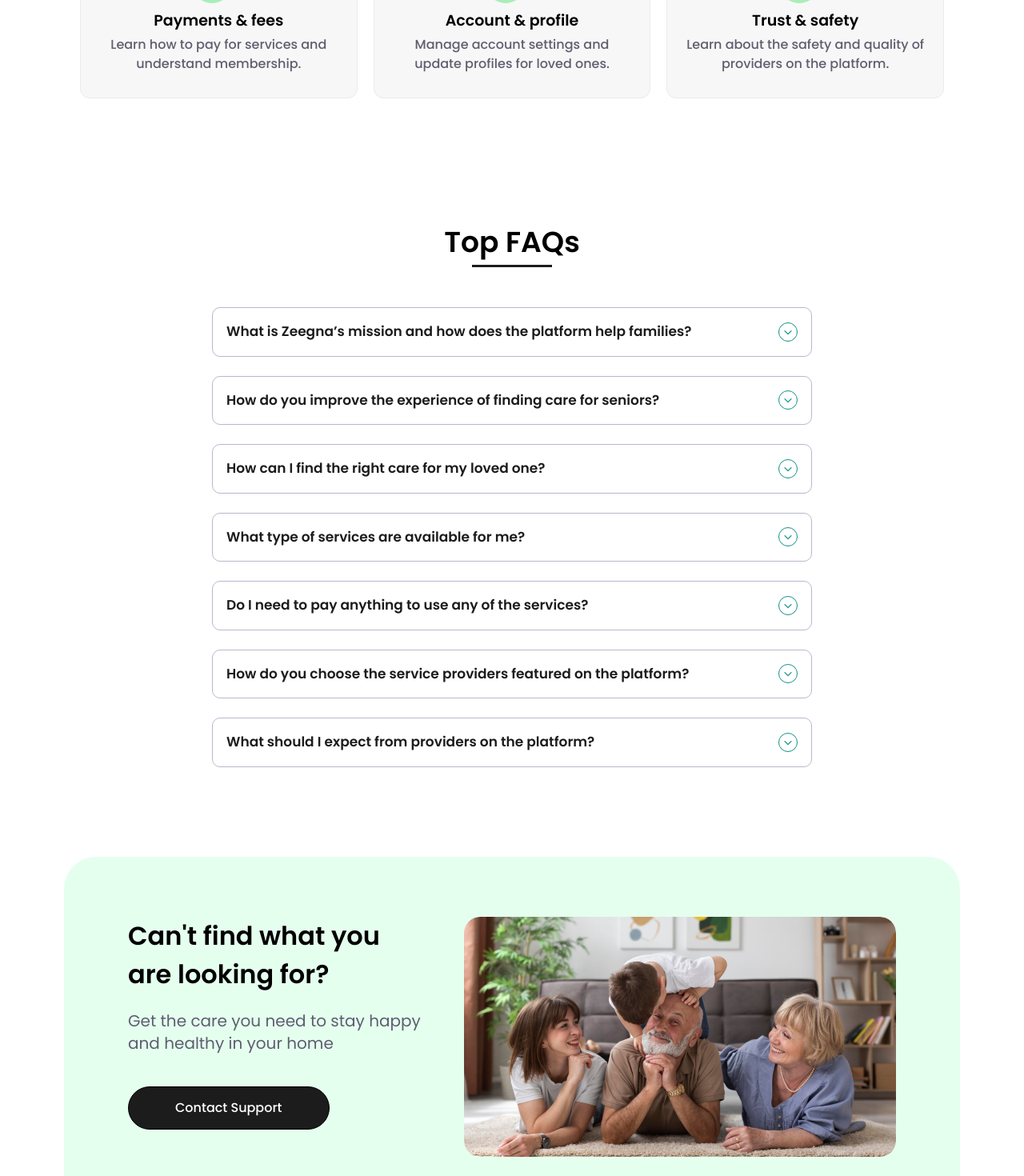
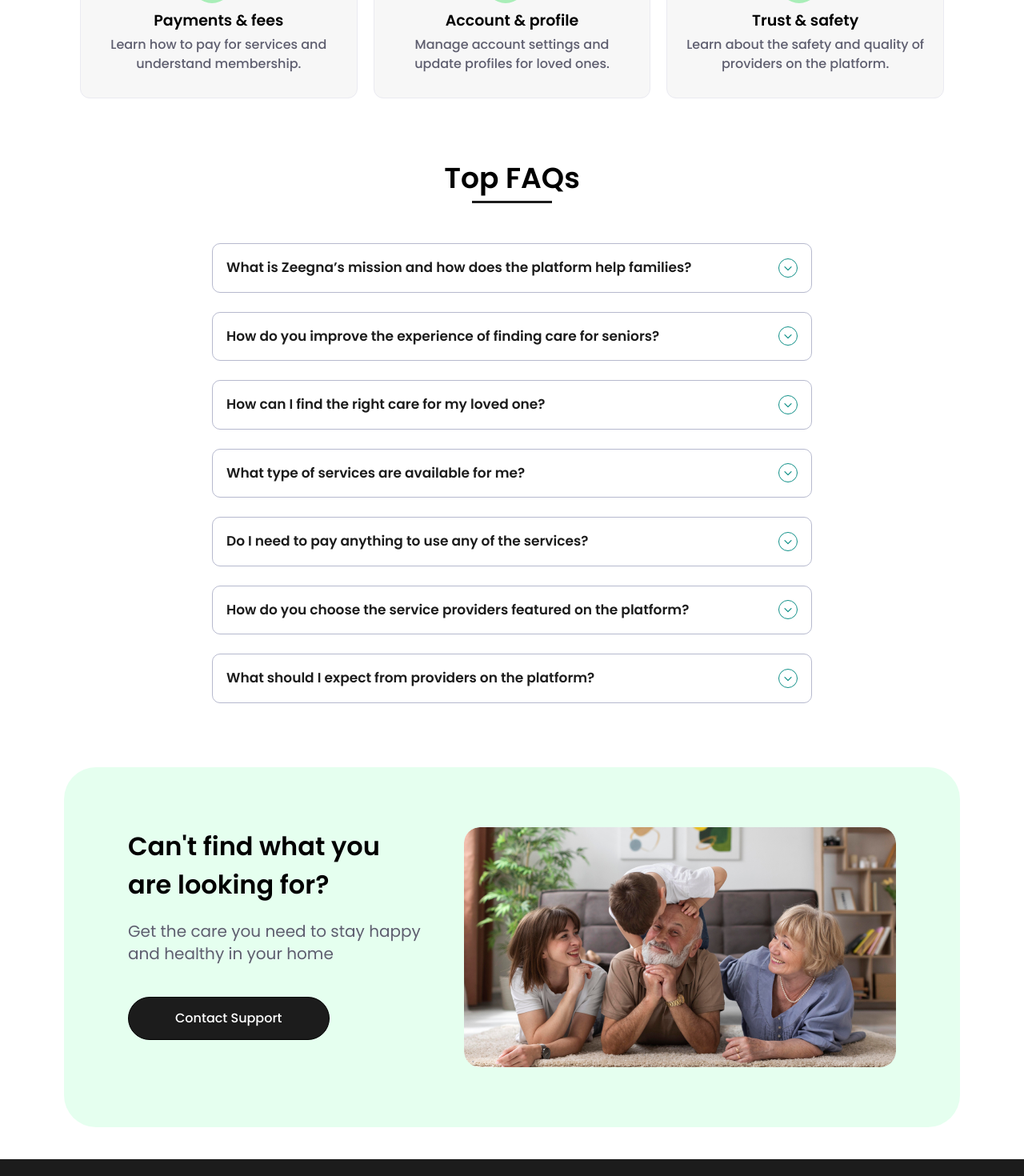
Before and after one commit to qasimfida/zeegna-updated, a React (Vite) app: page /help-center in a window 1280 px wide. Shown: the part 1060-2530 px from the top of the page at 80% size. Built offline with nearby package versions, Linux system fonts and the light colour scheme.

Commit message:
worked  on help enter pages

```diff
--- a/src/components/helpcenter/HelpFaqsContainer.jsx
+++ b/src/components/helpcenter/HelpFaqsContainer.jsx
@@ -6,7 +6,7 @@ function HelpCenterFaqsContainer({
 }) {
   return (
     <>
-      <div className="max-w-7xl mx-auto py-20 mt-20 px-5 poppin max-sm:px-[16px] max-sm:mt-[50px] max-sm:py-0">
+      <div className="max-w-7xl mx-auto py-20  px-5 poppin max-sm:px-[16px] max-sm:mt-[50px] max-sm:py-0">
         <div className="text-center">
           <h2 className="font-semibold text-4xl max-sm:text-[24px]">
             {headingChange}
--- a/src/pages/HelpCenterContainer.jsx
+++ b/src/pages/HelpCenterContainer.jsx
@@ -75,7 +75,7 @@ const HelpCardsGrid = () => {
         />
       </div>
 
-      <section className="sm:mt-6 lg:mt-8 mt-12 max-sm:mx-[16px]  lg:mx-[80px] md:mx-[50px]  bg-[#E5FFEF] md:rounded-[40px] rounded-[30px] poppin">
+      <section className="  max-sm:mx-[16px] max-sm:mt-[50px] lg:mx-[80px] md:mx-[50px]  bg-[#E5FFEF] md:rounded-[40px] rounded-[30px] poppin">
         <div className="mb-10   mt-0   flex gap-3 lg:px-[80px] md:px-[50px] px-[15px] py-[50px] lg:py-[75px] justify-between lg:flex flex-col lg:flex-row  md:text-center ">
           <div className="max-md:text-center lg:text-left">
             <h1 className="text-[32px]  font-semibold lg:w-[370px] max-sm:text-[24px]">
```
